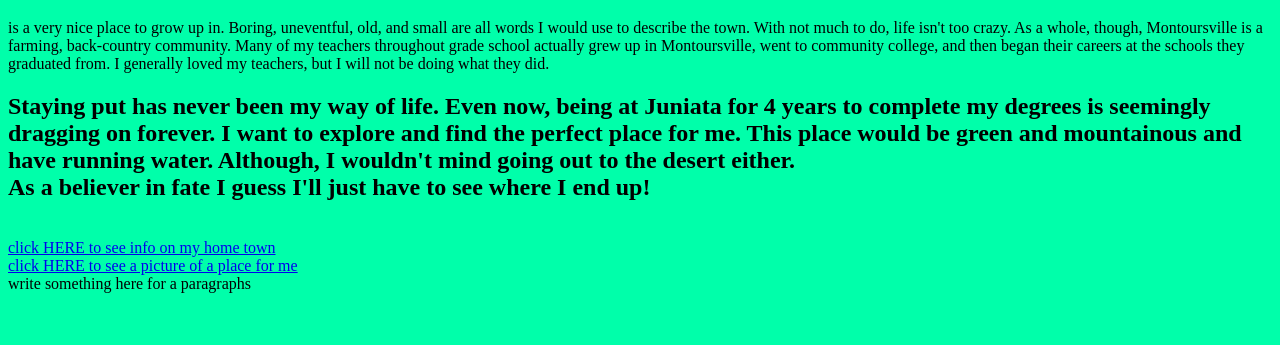
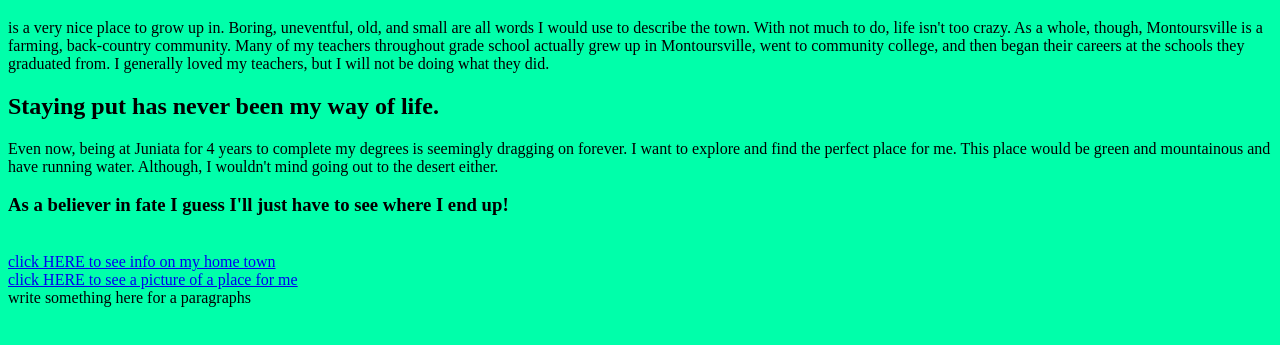
Before and after one commit to gingre/gingre.github.io, a plain HTML site: page assignment3.html in a window 1280 px wide. Shown: the part 87-432 px from the top of the page. Drawn offline with Linux system fonts and the light colour scheme.

Commit message:
Update assignment3.html

```diff
--- a/assignment3.html
+++ b/assignment3.html
@@ -14,11 +14,11 @@ As a whole, though, Montoursville is a farming, back-country community. Many of
 throughout grade school actually grew up in Montoursville, went to community college, and then began their
 careers at the schools they graduated from. I generally loved my teachers, but I will not be doing what they did.<br>
 
-<H2>Staying put has never been my way of life. Even now, being at Juniata for 4 years to complete my degrees is seemingly dragging on forever.
+<H2>Staying put has never been my way of life.</H2> Even now, being at Juniata for 4 years to complete my degrees is seemingly dragging on forever.
 I want to explore and find the perfect place for me. This place would be green and mountainous and have running water.
 Although, I wouldn't mind going out to the desert either.<br>
 
-As a believer in fate I guess I'll just have to see where I end up!</H2><br>
+<H3>As a believer in fate I guess I'll just have to see where I end up!</H3><br>
 
 <a href="http://www.montoursvilleborough.org/Pages/Home.aspx">click HERE to see info on my home town</a><br>
 <a href="https://media.istockphoto.com/photos/little-cottonwood-canyon-in-salt-lake-valley-utah-usa-picture-id998719310?s=612x612">click HERE to see a picture of a place for me</a><br>
```
